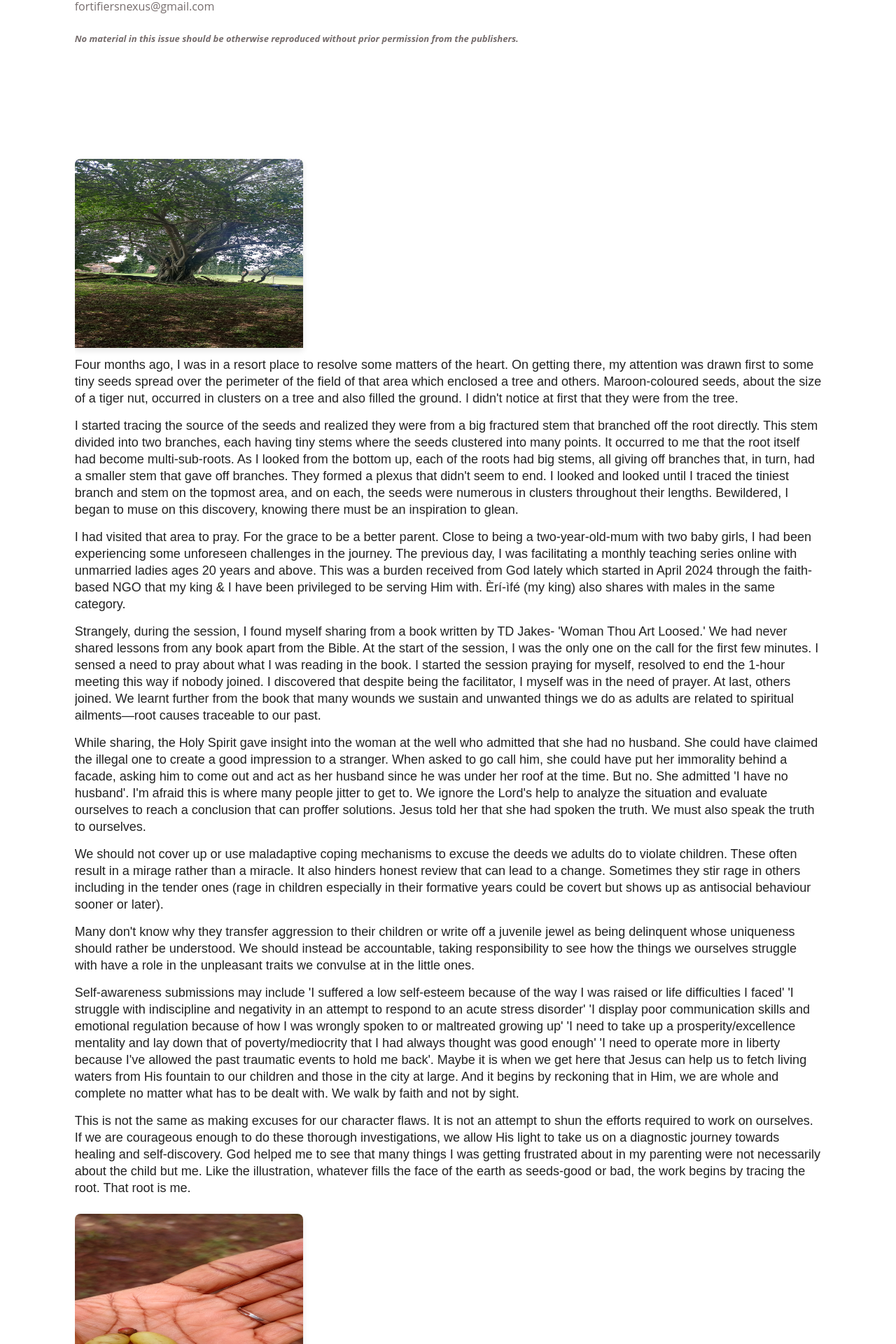
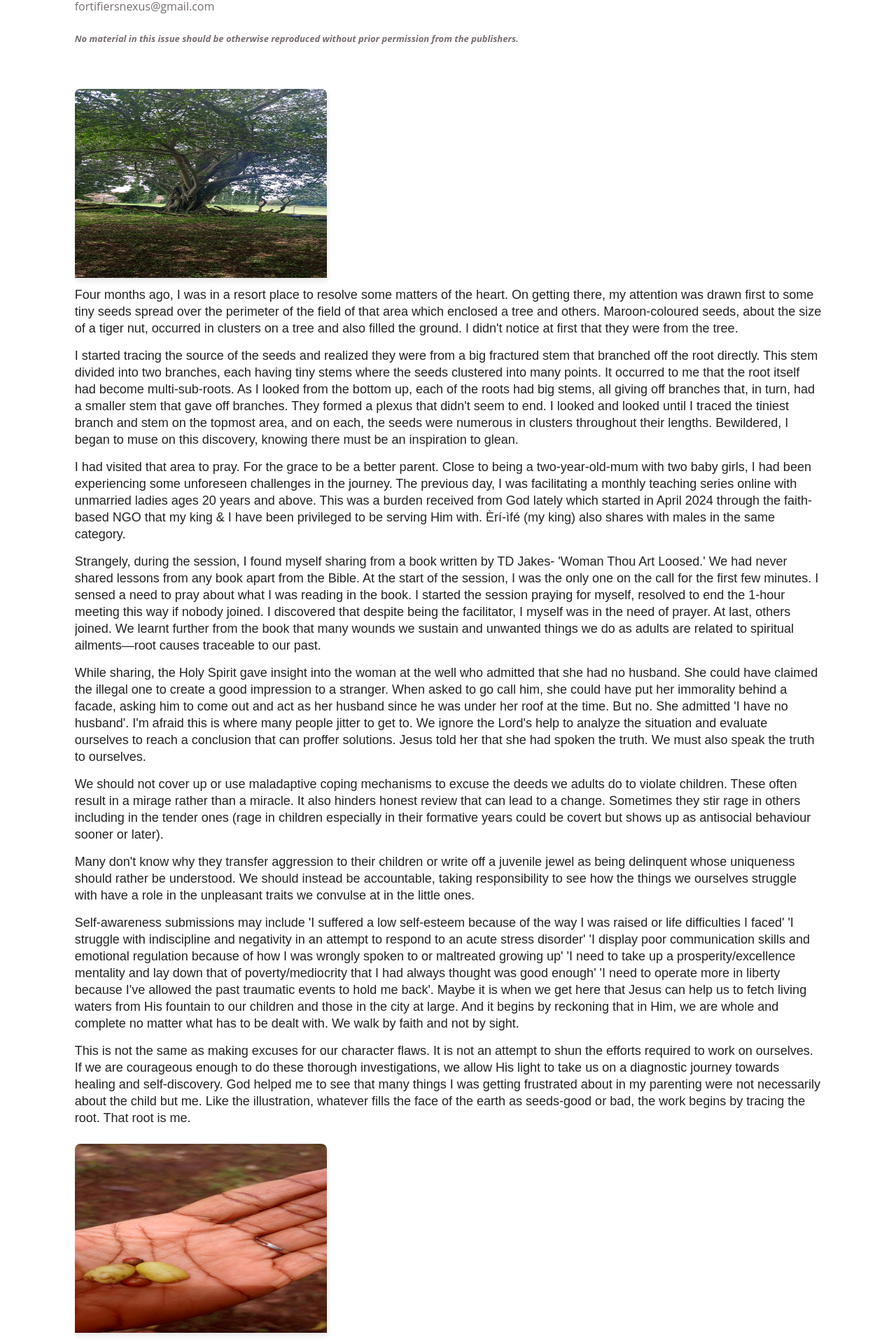
Before and after one commit to hartitudeh/blameless_blossoms, a Next.js app: page / in a window 1280 px wide. Shown: the part 1200-3120 px from the top of the page at 70% size. Built offline with nearby package versions, Linux system fonts and the light colour scheme.

Commit message:
some fixes

```diff
--- a/src/components/molecules/blog/components/myBlog.tsx
+++ b/src/components/molecules/blog/components/myBlog.tsx
@@ -49,7 +49,7 @@ House 3, Bolatito Mary Ayinde House, opposite Total filling station, Randa, Ogbo
 070 694 382 64, 070 325 712 08 <br />
 fortifiersnexus@gmail.com</p> <br /><br />
 
-<p style={{color: "#766d6d", marginBottom: "15rem", fontSize: isMobile ? "1.3rem" : "1.5rem"}}><em><strong>No material in this issue should be otherwise reproduced without prior permission from the publishers.</strong></em></p>
+<p style={{color: "#766d6d", marginBottom: isMobile ? "5rem" : "15rem", fontSize: isMobile ? "1.3rem" : "1.5rem"}}><em><strong>No material in this issue should be otherwise reproduced without prior permission from the publishers.</strong></em></p>
 
 
       <Content>
@@ -57,13 +57,13 @@ fortifiersnexus@gmail.com</p> <br /><br />
           src={Left}
           alt="Left aligned content"
           height={isMobile ? 270 : 300}
-          width={isMobile ? 326 : 300}
+          width={isMobile ? 360 : 500}
           styles={{
             borderRadius: "8px",
             float: isMobile ? "none" : "left",
             margin: isMobile ? "10px 0" : "0 15px 10px 0",
             boxShadow: "0 4px 8px rgba(0, 0, 0, 0.1)",
-            // width: isMobile ? "100%" : "200px",
+            width: isMobile ? "100% !important" : "300px !important",
             borderBottomLeftRadius: isMobile ? "0px" : "8px",
             borderBottomRightRadius: isMobile ? "0px" : "8px",
           }}
@@ -153,7 +153,7 @@ Like the illustration, whatever fills the face of the earth as seeds-good or bad
           src={Right}
           alt="Right aligned content"
           height={isMobile ? 270 : 300}
-          width={isMobile ? 326 : 300}
+          width={isMobile ? 360 : 500}
           styles={{
             borderRadius: "8px",
             float: isMobile ? "none" : "right",
```
